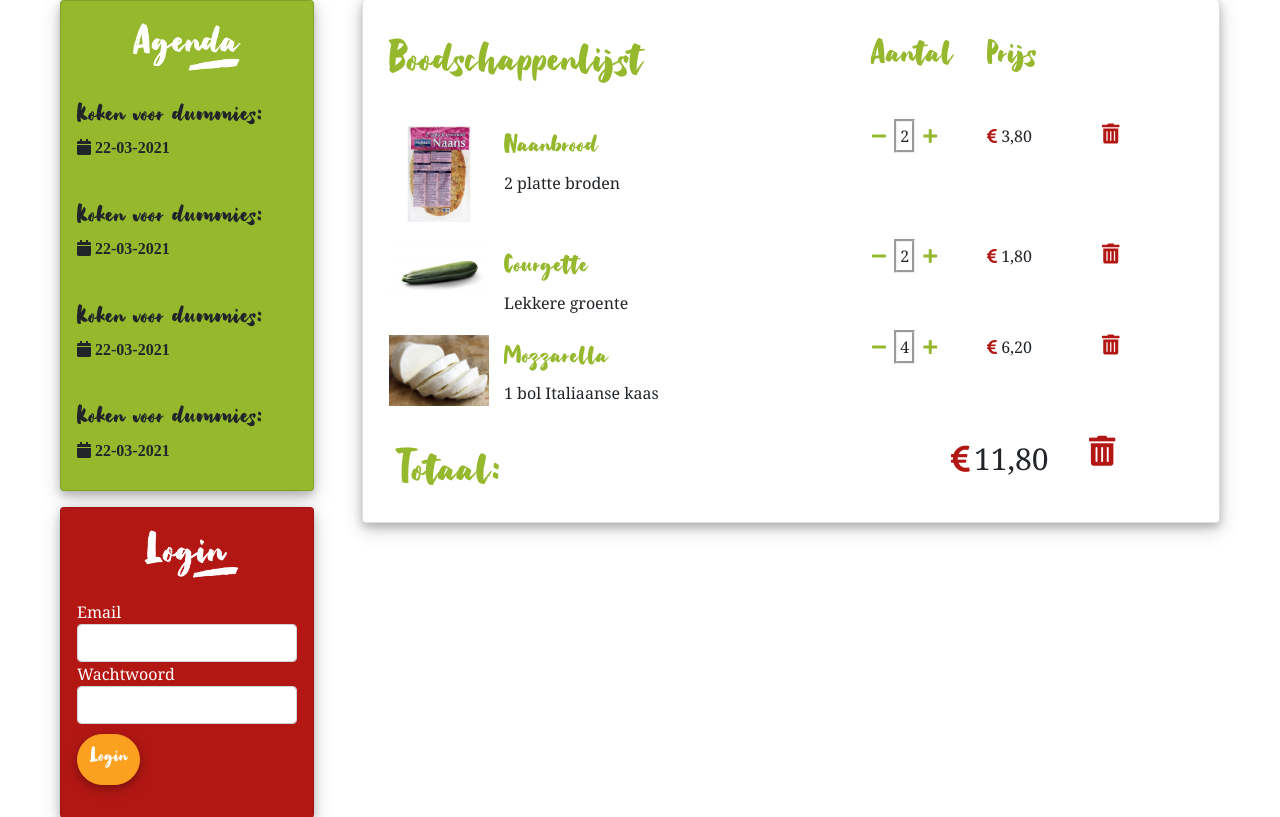
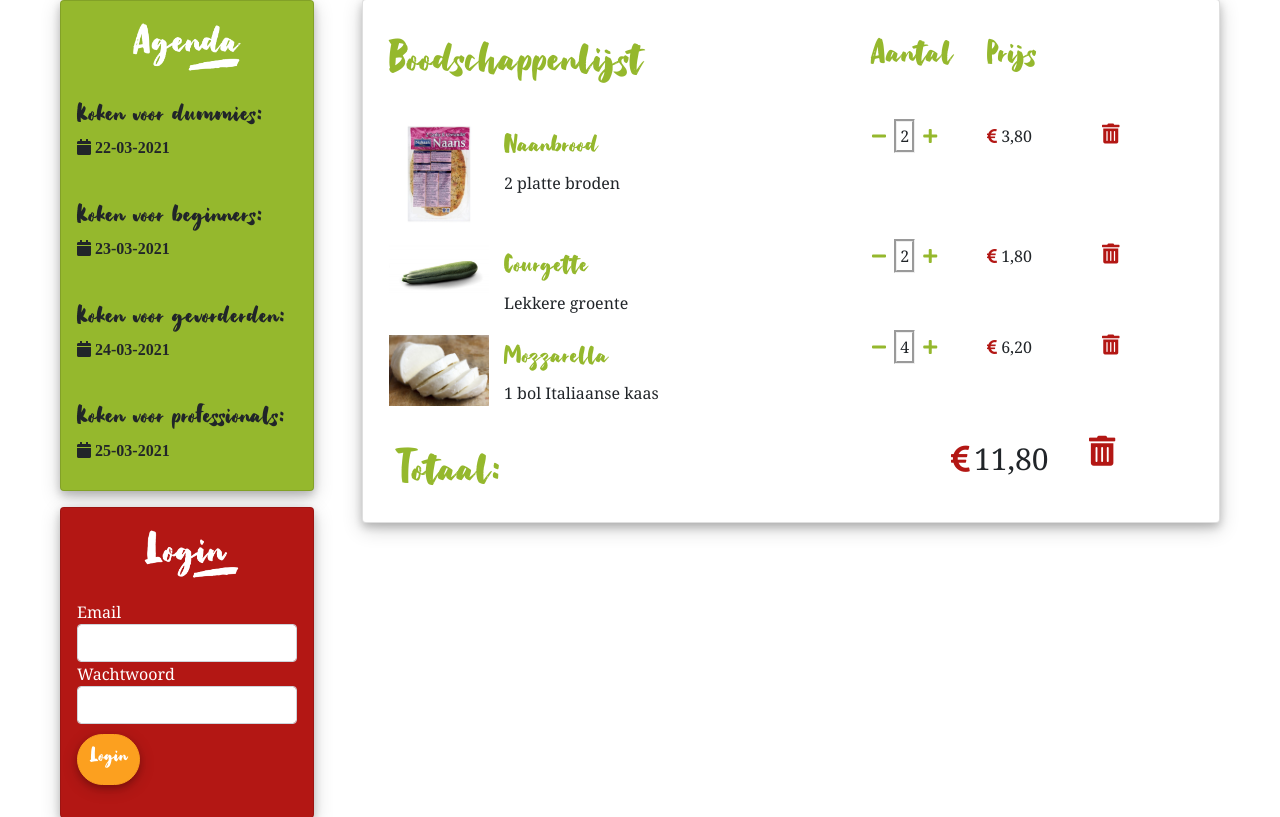
Before and after one commit to RoyDerix/Verrukkulluk, a PHP site: page /index.php?action=boodschappenlijst in a window 1280 px wide. Shown: the part 449-1266 px from the top of the page. Run offline with PHP 8.4, Linux system fonts and the light colour scheme; data comes from the database, SQL or seed files in the repository.

Commit message:
laatste versie?

```diff
--- a/assets/css/main.css
+++ b/assets/css/main.css
@@ -43,7 +43,7 @@ h3 {
 }
 
 h4 {
-    font-size: 24;
+    font-size: 24px;
 }
 
 h5 {
--- a/templates/agenda.html.twig
+++ b/templates/agenda.html.twig
@@ -11,14 +11,14 @@
             <h3>Koken voor dummies:</h3>
             <i class="fa fa-calendar"> 22-03-2021</i>
 
-            <h3><br>Koken voor dummies:</h3>
-            <i class="fa fa-calendar"> 22-03-2021</i>
+            <h3><br>Koken voor beginners:</h3>
+            <i class="fa fa-calendar"> 23-03-2021</i>
 
-            <h3><br>Koken voor dummies:</h3>
-            <i class="fa fa-calendar"> 22-03-2021</i>
+            <h3><br>Koken voor gevorderden:</h3>
+            <i class="fa fa-calendar"> 24-03-2021</i>
 
-            <h3><br>Koken voor dummies:</h3>
-            <i class="fa fa-calendar"> 22-03-2021</i>
+            <h3><br>Koken voor professionals:</h3>
+            <i class="fa fa-calendar"> 25-03-2021</i>
 
 
         </p>
--- a/templates/boodschappenlijst.html.twig
+++ b/templates/boodschappenlijst.html.twig
@@ -284,10 +284,10 @@
 
             <div class="card-text" style="margin-left: 20px; margin-top: 20px;">
                 <div class="row">
-                    <div class="col-6">
+                    <div class="col-sm-6">
                         <h1 class="green">Totaal: </h1>
                     </div>
-                    <div class="col-6">
+                    <div class="col-sm-6">
                         <div class="row">
                             <div class="col-4">
                             </div>
```
Also changed, not shown: 7 other files.
